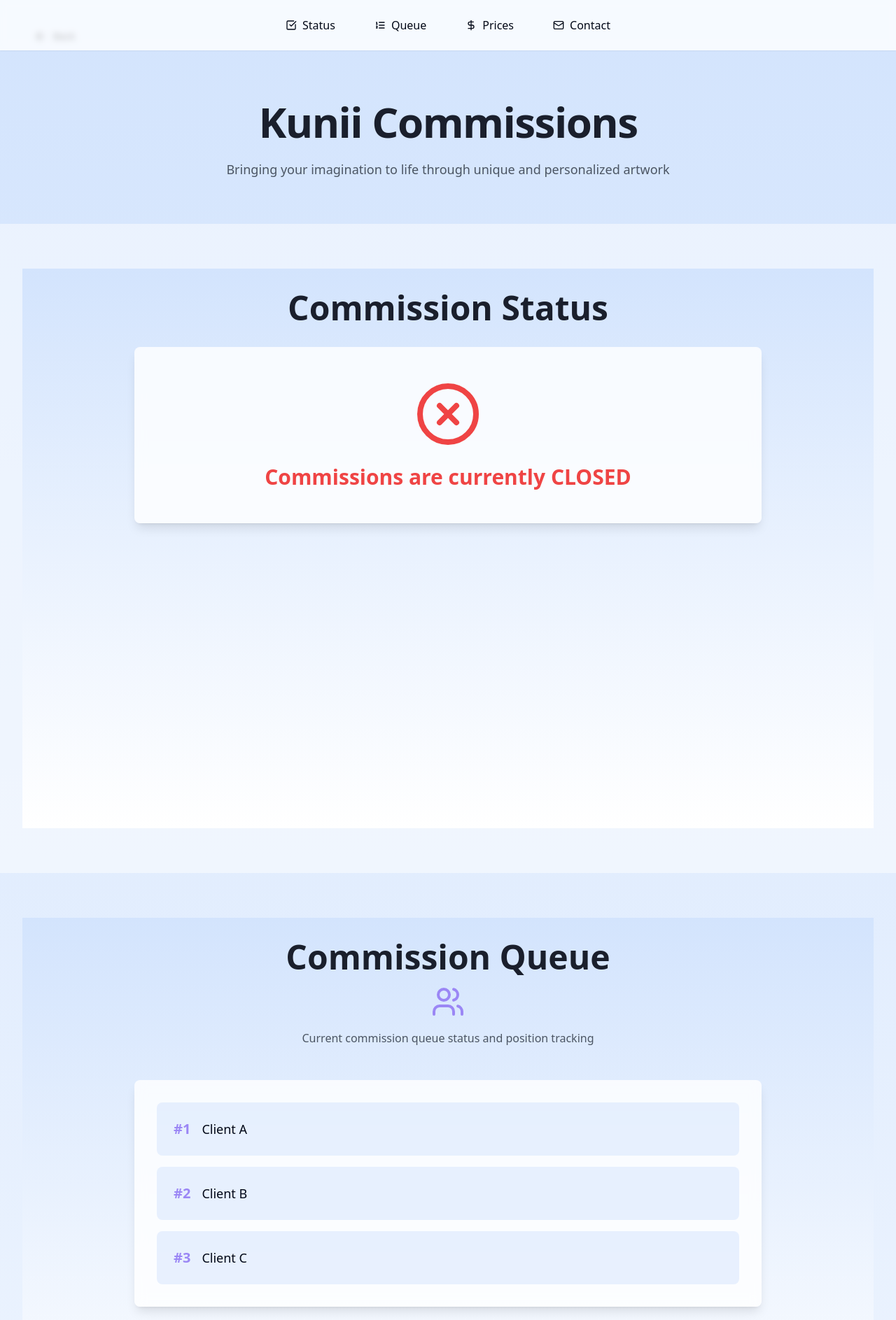
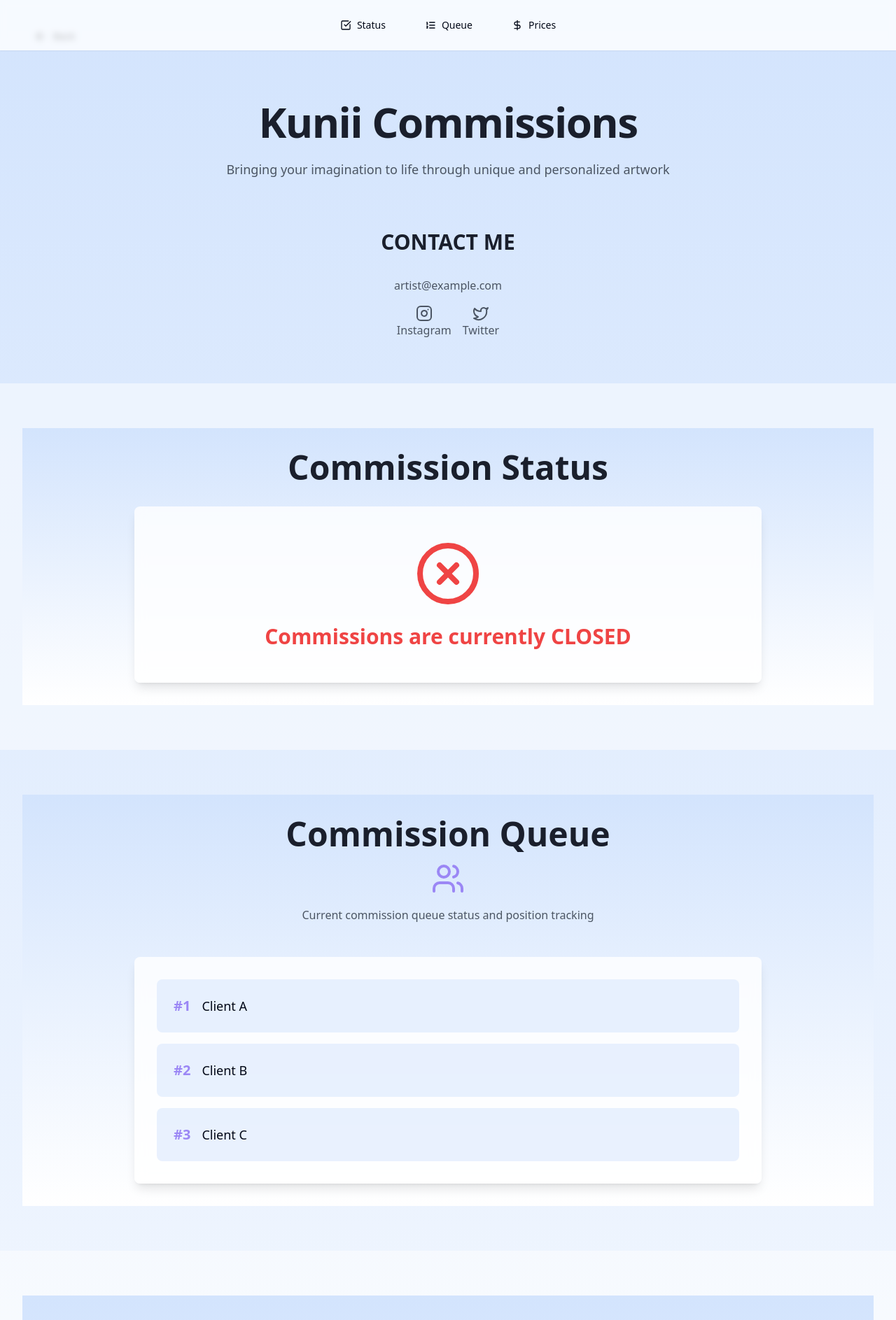
Before and after one commit to Z310Nz/kunii-commissions, a React (Vite) app: page / in a window 1280 px wide. Shown: the top 1887 px of the page at 70% size. Built offline with nearby package versions, Linux system fonts and the light colour scheme.

Commit message:
update index

```diff
--- a/src/App.tsx
+++ b/src/App.tsx
@@ -11,7 +11,6 @@ import Queue from "./pages/Queue";
 import Login from "./pages/admin/Login";
 import Adminlogin from "./pages/admin/Login";
 import AdminPrices from "./pages/admin/Prices";
-import Contact from "./pages/Contact";
 
 const queryClient = new QueryClient();
 
@@ -33,11 +32,10 @@ const App = () => (
         </BrowserRouter>
         <BrowserRouter basename="/admin">
           <Routes>
-            <Route path="/login" element={<Login />} />
+            <Route path="/" element={<Login />} />
             <Route path="/prices" element={<AdminPrices />} />
             <Route path="/status" element={<Status />} />
             <Route path="/queue" element={<Queue />} />
-            <Route path="/contact" element={<Contact />} />
           </Routes>
         </BrowserRouter>
       </TooltipProvider>
--- a/src/pages/Index.tsx
+++ b/src/pages/Index.tsx
@@ -5,6 +5,8 @@ import {
   ListOrdered,
   Mail,
   ArrowUp,
+  Instagram,
+  Twitter,
 } from "lucide-react";
 import { Card } from "@/components/ui/card";
 import { Button } from "@/components/ui/button";
@@ -41,11 +43,11 @@ const Index = () => {
       {/* Navigation Bar */}
       <nav className="fixed top-0 left-0 right-0 bg-white/80 backdrop-blur-sm z-50 shadow-sm">
         <div className="max-w-6xl mx-auto px-4 py-4">
-          <div className="flex flex-wrap justify-center gap-4 md:gap-6">
+          <div className="flex justify-center space-x-6">
             <Button
               variant="ghost"
               onClick={() => scrollToSection("status")}
-              className="flex items-center gap-2 text-sm md:text-base"
+              className="flex items-center gap-2"
             >
               <CheckSquare className="w-4 h-4" />
               Status
@@ -53,7 +55,7 @@ const Index = () => {
             <Button
               variant="ghost"
               onClick={() => scrollToSection("queue")}
-              className="flex items-center gap-2 text-sm md:text-base"
+              className="flex items-center gap-2"
             >
               <ListOrdered className="w-4 h-4" />
               Queue
@@ -61,18 +63,10 @@ const Index = () => {
             <Button
               variant="ghost"
               onClick={() => scrollToSection("prices")}
-              className="flex items-center gap-2 text-sm md:text-base"
+              className="flex items-center gap-2"
             >
               <DollarSign className="w-4 h-4" />
               Prices
-            </Button>
-            <Button
-              variant="ghost"
-              onClick={() => scrollToSection("contact")}
-              className="flex items-center gap-2 text-sm md:text-base"
-            >
-              <Mail className="w-4 h-4" />
-              Contact
             </Button>
           </div>
         </div>
@@ -81,41 +75,24 @@ const Index = () => {
       {/* Main Content with top padding for fixed navbar */}
       <div className="pt-20">
         {/* Hero Section */}
-        <div className="py-8 md:py-16 px-4 md:px-8">
-          <div className="max-w-6xl mx-auto text-center space-y-4 md:space-y-6 animate-fade-in">
-            <h1 className="text-4xl md:text-6xl font-bold text-[#1A1F2C] tracking-tight">
+        <div className="py-16 px-8">
+          <div className="max-w-6xl mx-auto text-center space-y-6 animate-fade-in">
+            <h1 className="text-6xl font-bold text-[#1A1F2C] tracking-tight">
               Kunii Commissions
             </h1>
-            <p className="text-base md:text-lg text-gray-600 max-w-2xl mx-auto px-4">
+            <p className="text-lg text-gray-600 max-w-2xl mx-auto">
               Bringing your imagination to life through unique and personalized
               artwork
             </p>
+            <br></br>
+            <br></br>
+            <br></br>
           </div>
-        </div>
-
-        {/* Commission Status Section */}
-        <section id="status" className="py-8 md:py-16 px-4 md:px-8 bg-white/50">
-          <Status />
-        </section>
-
-        {/* Commission Queue Section */}
-        <section id="queue" className="py-8 md:py-16 px-4 md:px-8">
-          <Queue />
-        </section>
-
-        {/* Commission Prices Section */}
-        <section id="prices" className="py-8 md:py-16 px-4 md:px-8 bg-white/50">
-          <Prices />
-        </section>
-
-        {/* Contact Section */}
-        <section id="contact" className="py-8 md:py-16 px-4 md:px-8">
-          <div className="text-center space-y-4 md:space-y-6">
-            <div className="inline-block p-3 bg-primary/10 rounded-full">
-              <Mail className="w-6 h-6 md:w-8 md:h-8 text-primary" />
-            </div>
-            <h2 className="text-3xl md:text-4xl font-bold text-[#1A1F2C]">Get in Touch</h2>
+          <div className="text-center space-y-6">
             <div className="flex flex-col items-center gap-4">
+              <h2 className="text-3xl font-bold text-[#1A1F2C] mb-4">
+                CONTACT ME
+              </h2>
               <a
                 href="mailto:artist@example.com"
                 className="text-gray-600 hover:text-primary transition-colors"
@@ -129,7 +106,7 @@ const Index = () => {
                   rel="noopener noreferrer"
                   className="text-gray-600 hover:text-primary transition-colors"
                 >
-                  Instagram
+                  <Instagram className="w-6 h-6 ml-auto mr-auto" /> Instagram
                 </a>
                 <a
                   href="https://twitter.com/artist"
@@ -137,11 +114,26 @@ const Index = () => {
                   rel="noopener noreferrer"
                   className="text-gray-600 hover:text-primary transition-colors"
                 >
-                  Twitter
+                  <Twitter className="w-6 h-6 ml-auto mr-auto" /> Twitter
                 </a>
               </div>
             </div>
           </div>
+        </div>
+
+        {/* Commission Status Section */}
+        <section id="status" className="py-16 px-8 bg-white/50">
+          <Status />
+        </section>
+
+        {/* Commission Queue Section */}
+        <section id="queue" className="py-16 px-8">
+          <Queue />
+        </section>
+
+        {/* Commission Prices Section */}
+        <section id="prices" className="py-16 px-8 bg-white/50">
+          <Prices />
         </section>
       </div>
 
@@ -149,10 +141,10 @@ const Index = () => {
       {showBackToTop && (
         <button
           onClick={scrollToTop}
-          className="fixed bottom-4 md:bottom-8 right-4 md:right-8 p-3 bg-primary text-white rounded-full shadow-lg hover:bg-primary/90 transition-all animate-fade-in z-50"
+          className="fixed bottom-8 right-8 p-3 bg-primary text-white rounded-full shadow-lg hover:bg-primary/90 transition-all animate-fade-in z-50"
           aria-label="Back to top"
         >
-          <ArrowUp className="w-5 h-5 md:w-6 md:h-6" />
+          <ArrowUp className="w-6 h-6" />
         </button>
       )}
     </div>
--- a/src/pages/Queue.tsx
+++ b/src/pages/Queue.tsx
@@ -1,21 +1,23 @@
-import { Card } from '@/components/ui/card';
-import { useAuth } from '@/contexts/AuthContext';
-import { useState } from 'react';
-import { Button } from '@/components/ui/button';
-import { Input } from '@/components/ui/input';
-import { toast } from 'sonner';
-import { Users, UserPlus, UserMinus } from 'lucide-react';
-import { useQuery, useMutation, useQueryClient } from '@tanstack/react-query';
-import BackButton from '@/components/BackButton';
+import { Card } from "@/components/ui/card";
+import { useAuth } from "@/contexts/AuthContext";
+import { useState } from "react";
+import { Button } from "@/components/ui/button";
+import { Input } from "@/components/ui/input";
+import { toast } from "sonner";
+import { Users, UserPlus, UserMinus } from "lucide-react";
+import { useQuery, useMutation, useQueryClient } from "@tanstack/react-query";
+import BackButton from "@/components/BackButton";
 
 // Mock API functions - in a real app, these would be actual API calls
 const fetchQueue = async () => {
-  const storedQueue = localStorage.getItem('commissionQueue');
-  return storedQueue ? JSON.parse(storedQueue) : [
-    { id: 1, name: 'Client A' },
-    { id: 2, name: 'Client B' },
-    { id: 3, name: 'Client C' },
-  ];
+  const storedQueue = localStorage.getItem("commissionQueue");
+  return storedQueue
+    ? JSON.parse(storedQueue)
+    : [
+        { id: 1, name: "Client A" },
+        { id: 2, name: "Client B" },
+        { id: 3, name: "Client C" },
+      ];
 };
 
 const updateQueue = async (newQueue: any[]) => {
@@ -24,18 +26,18 @@ const updateQueue = async (newQueue: any[]) => {
     ...client,
     id: index + 1, // Ensure sequential numbering starting from 1
   }));
-  localStorage.setItem('commissionQueue', JSON.stringify(reorganizedQueue));
+  localStorage.setItem("commissionQueue", JSON.stringify(reorganizedQueue));
   return reorganizedQueue;
 };
 
 const Queue = () => {
   const { isAuthenticated } = useAuth();
   const queryClient = useQueryClient();
-  const [newClient, setNewClient] = useState('');
+  const [newClient, setNewClient] = useState("");
 
   // Query for fetching queue data
   const { data: queue = [] } = useQuery({
-    queryKey: ['commissionQueue'],
+    queryKey: ["commissionQueue"],
     queryFn: fetchQueue,
   });
 
@@ -43,33 +45,35 @@ const Queue = () => {
   const { mutate: mutateQueue } = useMutation({
     mutationFn: updateQueue,
     onSuccess: () => {
-      queryClient.invalidateQueries({ queryKey: ['commissionQueue'] });
+      queryClient.invalidateQueries({ queryKey: ["commissionQueue"] });
     },
   });
 
   const addToQueue = () => {
     if (!newClient.trim()) {
-      toast.error('Please enter a client name');
+      toast.error("Please enter a client name");
       return;
     }
     const newQueue = [...queue, { id: queue.length + 1, name: newClient }];
     mutateQueue(newQueue);
-    setNewClient('');
-    toast.success('Added to queue');
+    setNewClient("");
+    toast.success("Added to queue");
   };
 
   const removeFromQueue = (id: number) => {
-    const newQueue = queue.filter(client => client.id !== id);
+    const newQueue = queue.filter((client) => client.id !== id);
     mutateQueue(newQueue); // The updateQueue function will handle reordering
-    toast.success('Removed from queue');
+    toast.success("Removed from queue");
   };
 
   return (
-    <div className="min-h-screen bg-gradient-to-b from-[#D3E4FD] to-white p-8">
+    <div className="h-[50%] bg-gradient-to-b from-[#D3E4FD] to-white p-8">
       <BackButton />
       <div className="max-w-4xl mx-auto animate-fade-in">
         <div className="text-center mb-12">
-          <h1 className="text-5xl font-bold mb-4 text-[#1A1F2C]">Commission Queue</h1>
+          <h1 className="text-5xl font-bold mb-4 text-[#1A1F2C]">
+            Commission Queue
+          </h1>
           <div className="flex justify-center mb-4">
             <Users className="w-12 h-12 text-primary" />
           </div>
@@ -106,7 +110,9 @@ const Queue = () => {
                 className="flex justify-between items-center p-6 bg-secondary/50 rounded-lg hover:bg-secondary/70 transition-colors"
               >
                 <div className="flex items-center gap-4">
-                  <span className="text-xl font-semibold text-primary">#{client.id}</span>
+                  <span className="text-xl font-semibold text-primary">
+                    #{client.id}
+                  </span>
                   <span className="text-lg">{client.name}</span>
                 </div>
                 {isAuthenticated && (
--- a/src/pages/Status.tsx
+++ b/src/pages/Status.tsx
@@ -38,7 +38,7 @@ const Status = () => {
   });
 
   return (
-    <div className="min-h-screen bg-gradient-to-b from-[#D3E4FD] to-white p-8">
+    <div className="h-[50%] bg-gradient-to-b from-[#D3E4FD] to-white p-8">
       <BackButton />
       <div className="max-w-4xl mx-auto animate-fade-in">
         <h1 className="text-5xl font-bold text-center mb-8 text-[#1A1F2C]">
@@ -73,42 +73,6 @@ const Status = () => {
           </div>
         </Card>
       </div>
-      {/* <div className="max-w-4xl mx-auto animate-fade-in">
-        <div className="text-center space-y-4 md:space-y-6">
-          <div className="inline-block p-3 bg-primary/10 rounded-full">
-            <Mail className="w-6 h-6 md:w-8 md:h-8 text-primary" />
-          </div>
-          <h2 className="text-3xl md:text-4xl font-bold text-[#1A1F2C]">
-            Get in Touch
-          </h2>
-          <div className="flex flex-col items-center gap-4">
-            <a
-              href="mailto:artist@example.com"
-              className="text-gray-600 hover:text-primary transition-colors"
-            >
-              artist@example.com
-            </a>
-            <div className="flex gap-4">
-              <a
-                href="https://instagram.com/artist"
-                target="_blank"
-                rel="noopener noreferrer"
-                className="text-gray-600 hover:text-primary transition-colors"
-              >
-                Instagram
-              </a>
-              <a
-                href="https://twitter.com/artist"
-                target="_blank"
-                rel="noopener noreferrer"
-                className="text-gray-600 hover:text-primary transition-colors"
-              >
-                Twitter
-              </a>
-            </div>
-          </div>
-        </div>
-      </div> */}
     </div>
   );
 };
--- a/src/pages/admin/Login.tsx
+++ b/src/pages/admin/Login.tsx
@@ -59,16 +59,7 @@ const Login = () => {
               </Button>
 
               <Button
-                onClick={() => navigate("/contact")}
-                className="w-full py-6 flex items-center justify-center gap-2 text-lg"
-                variant="outline"
-              >
-                <Contact className="w-5 h-5" />
-                Contact
-              </Button>
-
-              <Button
-                onClick={() => navigate("/logout")}
+                onClick={() => navigate("/")}
                 className="w-full py-6 flex items-center justify-center gap-2 text-lg"
                 variant="destructive"
               >
```
Also changed, not shown: src/pages/Contact.tsx (deleted, +0 -80 lines).
